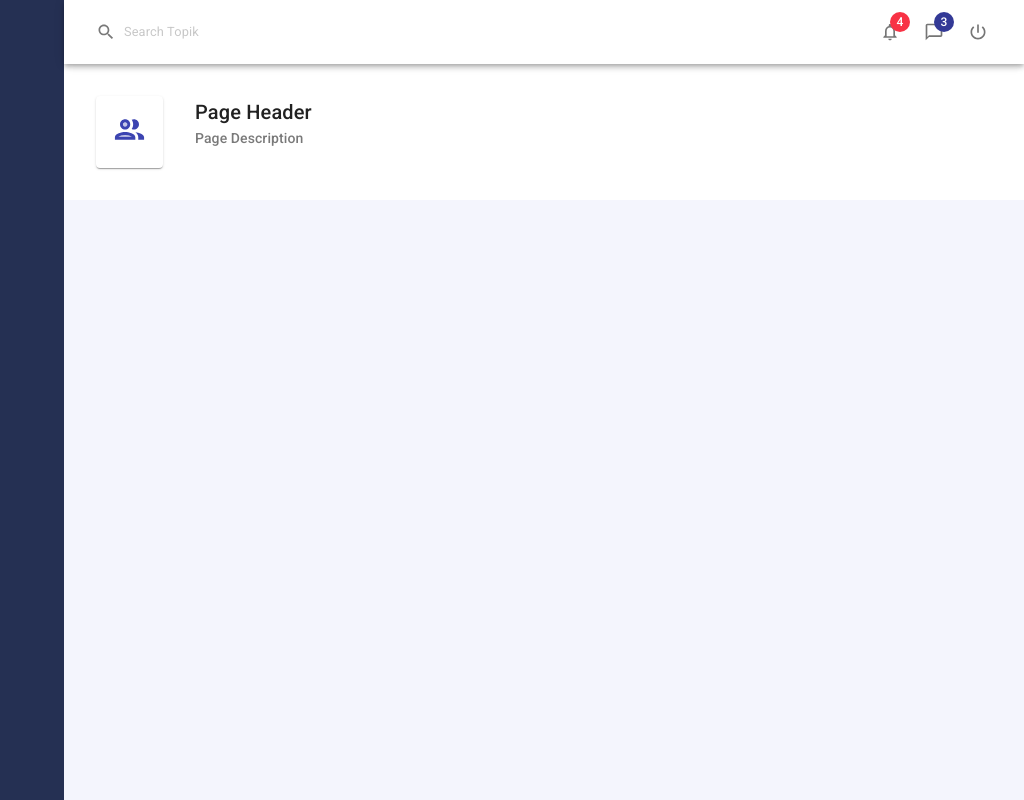
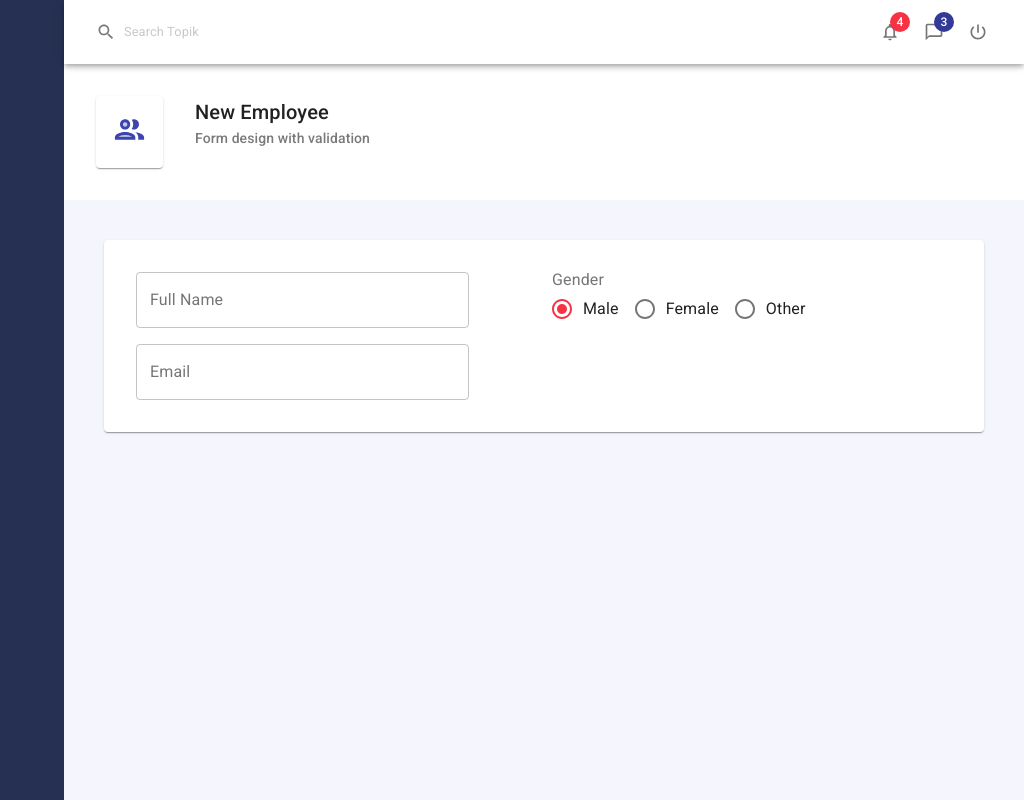
Before and after one commit to LordAldi/material-ui-learn, a React (Create React App) app: page / in a window 1280 px wide. Shown: the whole page, without its empty margins (256-1280 px from the left). Built offline with nearby package versions, Linux system fonts and the light colour scheme.

Commit message:
Mui Form Design: useForm,textField, radioButton

```diff
--- a/src/App/App.js
+++ b/src/App/App.js
@@ -7,8 +7,7 @@
   ThemeProvider,
 } from "@material-ui/core";
 import Header from "../components/Header";
-import PageHeader from "../components/PageHeader";
-import PeopleOutlineTwoToneIcon from "@material-ui/icons/PeopleOutlineTwoTone";
+import Employees from "../pages/Employees/Employees";
 
 const theme = createMuiTheme({
   palette: {
@@ -54,11 +53,8 @@
       <SideMenu />
       <div className={classes.appMain}>
         <Header />
-        <PageHeader
-          title="Page Header"
-          subtitle="Page Description"
-          icon={<PeopleOutlineTwoToneIcon fontSize="large" />}
-        />
+
+        <Employees />
       </div>
       <CssBaseline />
     </ThemeProvider>
--- /dev/null
+++ b/src/components/controls/Controls.js
@@ -0,0 +1,4 @@
+import Input from "./Input";
+import RadioGroup from "./RadioGroup";
+const Controls = { Input, RadioGroup };
+export default Controls;
--- /dev/null
+++ b/src/components/controls/Input.js
@@ -0,0 +1,15 @@
+import { TextField } from "@material-ui/core";
+
+const Input = ({ name, label, value, onChange }) => {
+  return (
+    <TextField
+      variant="outlined"
+      label={label}
+      name={name}
+      value={value}
+      onChange={onChange}
+    />
+  );
+};
+
+export default Input;
--- /dev/null
+++ b/src/components/controls/RadioGroup.js
@@ -0,0 +1,27 @@
+import {
+  FormControl,
+  FormControlLabel,
+  FormLabel,
+  Radio,
+  RadioGroup as MUIRadioGroup,
+} from "@material-ui/core";
+import React from "react";
+
+const RadioGroup = ({ name, label, value, onChange, items }) => {
+  return (
+    <FormControl>
+      <FormLabel>{label}</FormLabel>
+      <MUIRadioGroup row name={name} value={value} onChange={onChange}>
+        {items.map((item, index) => (
+          <FormControlLabel
+            value={item.id}
+            control={<Radio />}
+            label={item.title}
+          />
+        ))}
+      </MUIRadioGroup>
+    </FormControl>
+  );
+};
+
+export default RadioGroup;
--- /dev/null
+++ b/src/components/useForm.js
@@ -0,0 +1,33 @@
+import { makeStyles } from "@material-ui/core";
+import React, { useState } from "react";
+
+const useForm = (initialState) => {
+  const [values, setValues] = useState(initialState);
+  const handleInputChange = (e) => {
+    const { name, value } = e.target;
+    setValues({ ...values, [name]: value });
+  };
+
+  return { values, setValues, handleInputChange };
+};
+
+const useStyles = makeStyles((theme) => ({
+  root: {
+    "& .MuiFormControl-root": {
+      width: "80%",
+      margin: theme.spacing(1),
+    },
+  },
+}));
+
+const Form = (props) => {
+  const classes = useStyles();
+
+  return (
+    <form className={classes.root} autoComplete="off">
+      {props.children}
+    </form>
+  );
+};
+
+export { useForm, Form };
--- /dev/null
+++ b/src/pages/Employees/EmployeeForm.js
@@ -0,0 +1,64 @@
+import {
+  FormControl,
+  FormControlLabel,
+  FormLabel,
+  Grid,
+  Radio,
+} from "@material-ui/core";
+import React, { useState, useEffect } from "react";
+import Controls from "../../components/controls/Controls";
+import { useForm, Form } from "../../components/useForm";
+
+const initialFValues = {
+  id: 0,
+  fullName: "",
+  email: "",
+  mobile: "",
+  city: "",
+  gender: "male",
+  departmendId: "",
+  hireDate: new Date(),
+  isPermanent: false,
+};
+const genderItems = [
+  { id: "male", title: "Male" },
+  { id: "female", title: "Female" },
+  { id: "other", title: "Other" },
+];
+
+const EmployeeForm = () => {
+  const { values, setValues, handleInputChange } = useForm(initialFValues);
+
+  return (
+    <Form>
+      <Grid container>
+        <Grid item xs={6}>
+          <Controls.Input
+            label="Full Name"
+            name="fullName"
+            value={values.fullName}
+            onChange={handleInputChange}
+          />
+
+          <Controls.Input
+            label="Email"
+            name="email"
+            value={values.email}
+            onChange={handleInputChange}
+          />
+        </Grid>
+        <Grid item xs={6}>
+          <Controls.RadioGroup
+            name="gender"
+            value={values.gender}
+            onChange={handleInputChange}
+            label="Gender"
+            items={genderItems}
+          />
+        </Grid>
+      </Grid>
+    </Form>
+  );
+};
+
+export default EmployeeForm;
--- /dev/null
+++ b/src/pages/Employees/Employees.js
@@ -0,0 +1,30 @@
+import React from "react";
+import PageHeader from "../../components/PageHeader";
+import EmployeeForm from "./EmployeeForm";
+import PeopleOutlineTwoToneIcon from "@material-ui/icons/PeopleOutlineTwoTone";
+import { makeStyles, Paper } from "@material-ui/core";
+
+const useStyles = makeStyles((theme) => ({
+  pageContent: {
+    margin: theme.spacing(5),
+    padding: theme.spacing(3),
+  },
+}));
+
+const Employees = () => {
+  const classes = useStyles();
+  return (
+    <>
+      <PageHeader
+        title="New Employee"
+        subtitle="Form design with validation"
+        icon={<PeopleOutlineTwoToneIcon fontSize="large" />}
+      />
+      <Paper className={classes.pageContent}>
+        <EmployeeForm />
+      </Paper>
+    </>
+  );
+};
+
+export default Employees;
```
